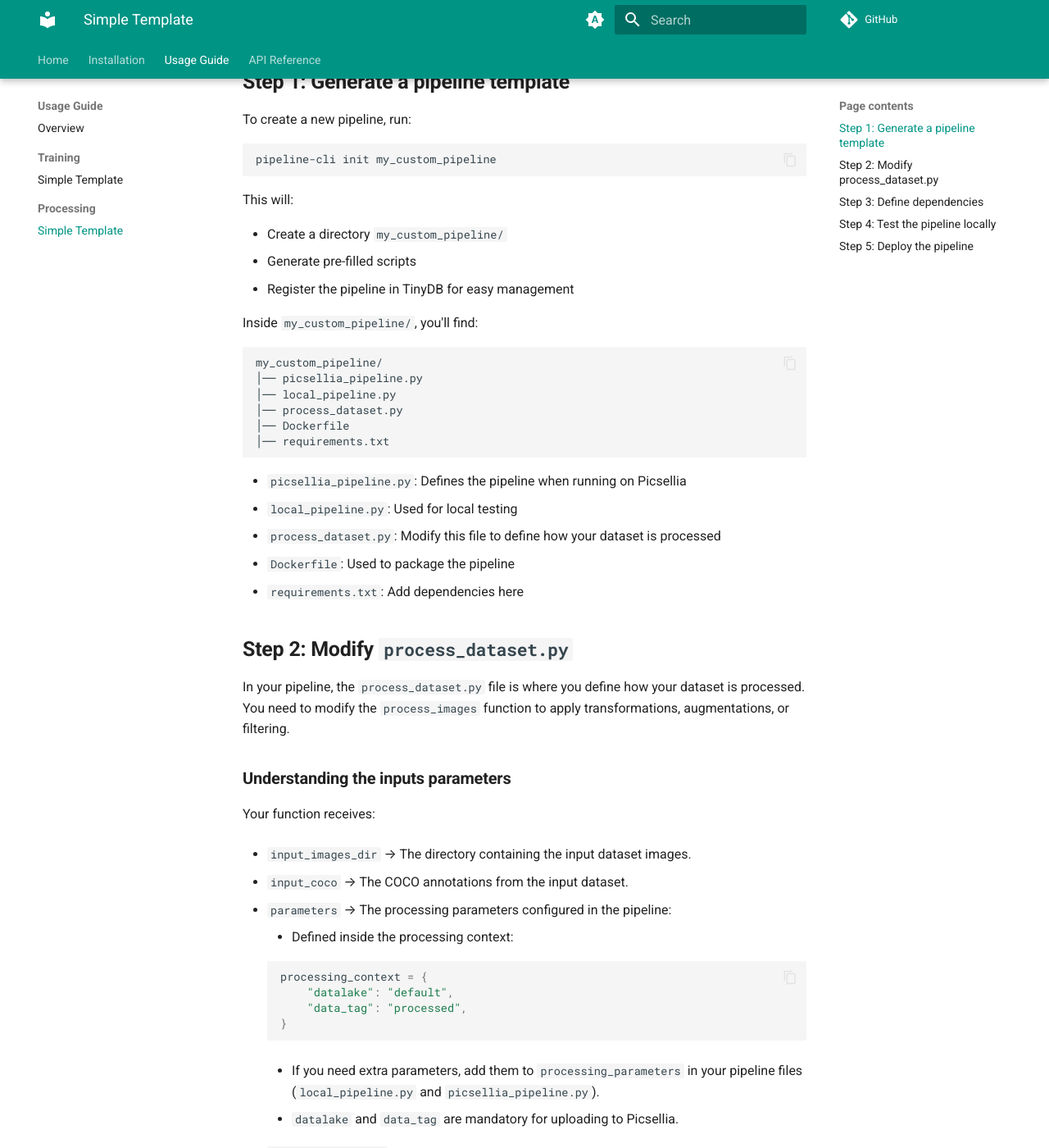
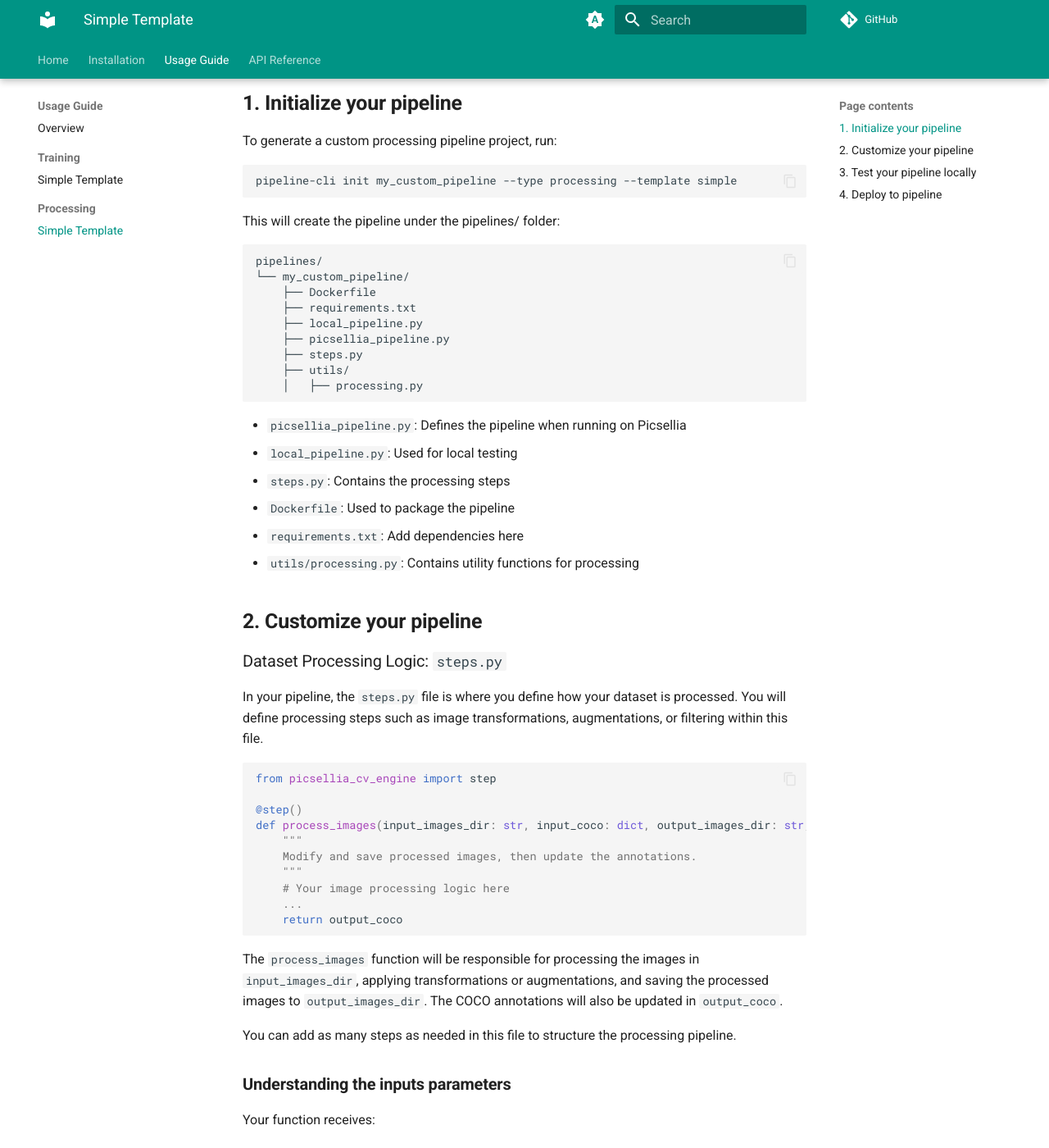
Before and after one commit to picselliahq/picsellia-cv-engine, an MkDocs documentation site: the page built from docs/usage/processing/simple.md, in a window 1280 px wide and 1400 px high, scrolled down 520 px. Shown: the whole window at 82% size. Built offline with MkDocs 1.6.1 and Material for MkDocs 9.7.7, drawn with Linux system fonts in a browser that asks for light colours; comment, search, counter and statistics services are not loaded; some of the changed text lies outside the part shown.

Commit message:
fix: update command

````diff
--- a/docs/usage/processing/simple.md
+++ b/docs/usage/processing/simple.md
@@ -1,8 +1,6 @@
-# 🛠 **Creating a custom processing pipeline**
+# 🛠 **Creating a Custom Dataset Processing Pipeline**
 
-If you want to create a **custom dataset processing pipeline**, `pipeline-cli` simplifies the setup by generating a structured template with all the necessary scripts.
-
-This guide walks you through:
+This guide walks you through how to create, customize, test, and deploy an image processing pipeline using the simple template from `pipeline-cli`. The pipeline is designed for dataset processing tasks such as image transformations, augmentations, or filtering.
 
 1. Generating a pipeline template
 2. Modifying the processing logic
@@ -12,40 +10,57 @@
 
 ---
 
-## **Step 1: Generate a pipeline template**
+## **1. Initialize your pipeline**
 
-To create a new pipeline, run:
+To generate a custom processing pipeline project, run:
 
 ```sh
-pipeline-cli init my_custom_pipeline
+pipeline-cli init my_custom_pipeline --type processing --template simple
 ```
 
-This will:
+This will create the pipeline under the pipelines/ folder:
 
-- Create a directory `my_custom_pipeline/`
-- Generate pre-filled scripts
-- Register the pipeline in TinyDB for easy management
-
-Inside `my_custom_pipeline/`, you'll find:
 ```
-my_custom_pipeline/
-│── picsellia_pipeline.py
-│── local_pipeline.py
-│── process_dataset.py
-│── Dockerfile
-│── requirements.txt
+pipelines/
+└── my_custom_pipeline/
+    ├── Dockerfile
+    ├── requirements.txt
+    ├── local_pipeline.py
+    ├── picsellia_pipeline.py
+    ├── steps.py
+    ├── utils/
+    │   ├── processing.py
 ```
 
 - `picsellia_pipeline.py`: Defines the pipeline when running on Picsellia
 - `local_pipeline.py`: Used for local testing
-- `process_dataset.py`: Modify this file to define how your dataset is processed
+- `steps.py`: Contains the processing steps
 - `Dockerfile`: Used to package the pipeline
 - `requirements.txt`: Add dependencies here
+- `utils/processing.py`: Contains utility functions for processing
 
-## **Step 2: Modify `process_dataset.py`**
+## **2. Customize your pipeline**
 
-In your pipeline, the `process_dataset.py` file is where you define how your dataset is processed.
-You need to modify the `process_images` function to apply transformations, augmentations, or filtering.
+### Dataset Processing Logic: `steps.py`
+
+In your pipeline, the `steps.py` file is where you define how your dataset is processed. You will define processing steps such as image transformations, augmentations, or filtering within this file.
+
+```python
+from picsellia_cv_engine import step
+
+@step()
+def process_images(input_images_dir: str, input_coco: dict, output_images_dir: str, output_coco: dict, parameters: dict):
+    """
+    Modify and save processed images, then update the annotations.
+    """
+    # Your image processing logic here
+    ...
+    return output_coco
+```
+
+The `process_images` function will be responsible for processing the images in `input_images_dir`, applying transformations or augmentations, and saving the processed images to `output_images_dir`. The COCO annotations will also be updated in `output_coco`.
+
+You can add as many steps as needed in this file to structure the processing pipeline.
 
 ### **Understanding the inputs parameters**
 
@@ -116,7 +131,7 @@
 - Return the updated `output_coco` dictionary.
 
 
-## **Step 3: Define dependencies**
+### ** Define dependencies**
 
 No need to create a virtual environment manually! 🎉
 When you run the test command, it will automatically create a `.venv` for you and install the dependencies from `requirements.txt`.
@@ -130,7 +145,7 @@
 torch
 ```
 
-## **Step 4: Test the pipeline locally**
+## **3. Test your pipeline locally**
 
 Run the pipeline test with:
 
@@ -152,7 +167,7 @@
 
 ✅ If everything works correctly, you're ready to deploy!
 
-## **Step 5: Deploy the pipeline**
+## **4. Deploy to pipeline**
 
 Once your pipeline works locally, deploy it to Picsellia:
 
````
